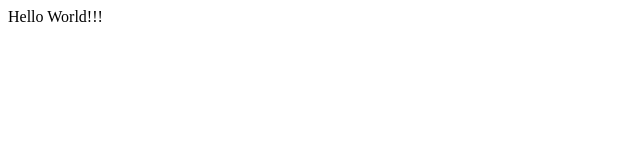
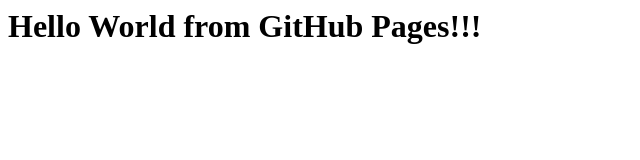
Before and after one commit to RajuMaramulla/GitHub_Pages_Demo2, a plain HTML site: page docs/index.html in a window 1280 px wide. Shown: the whole page, without its empty margins (0-640 px from the left). Drawn offline with Linux system fonts and the light colour scheme.

Commit message:
Update index.html

```diff
--- a/docs/index.html
+++ b/docs/index.html
@@ -1,6 +1,6 @@
 <html>
 <head>
 <title> Welcome to GitHub Pages </title>
-<body> Hello World!!! </body>
+<body> <h1> Hello World from GitHub Pages!!! <h1> </body>
 </head>
 </html>
```
